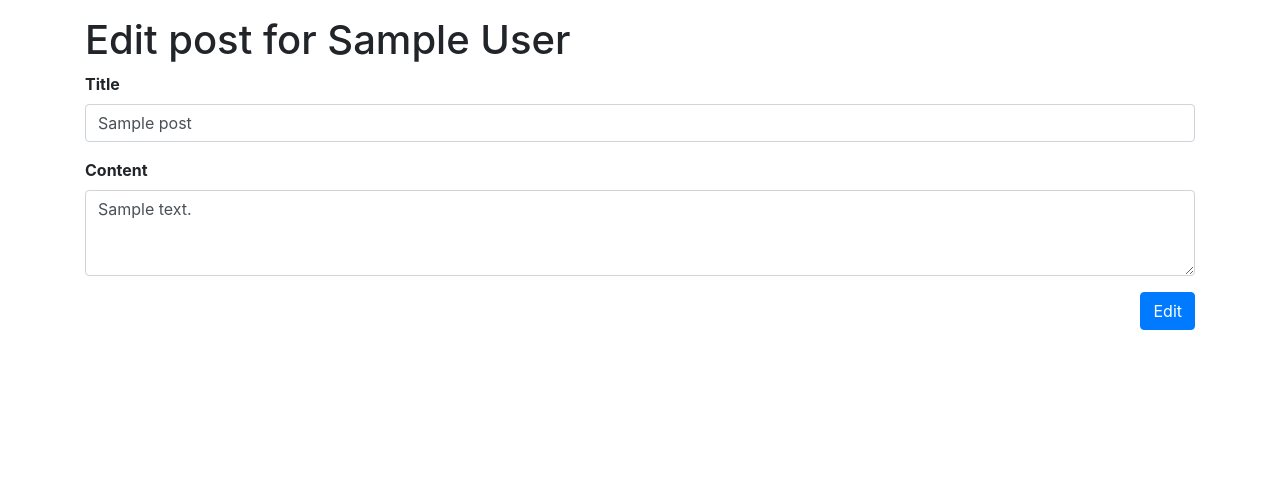
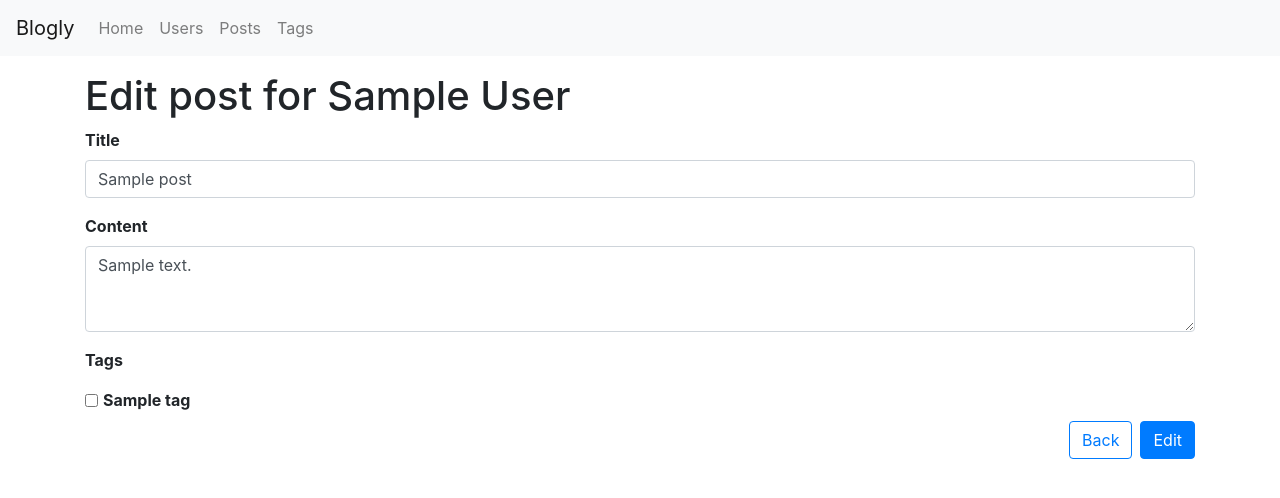
Before and after one commit to boatscalphy/Springboard, a Flask app: page /posts/1/edit in a window 1280 px wide. Shown: the top 498 px of the page. Run offline with Flask 2, Linux system fonts and the light colour scheme; tables that the repository leaves empty hold one stand-in row (values such as "Sample post"); some libraries are stand-ins or nearby versions.

Commit message:
routes added for tags, posts | added navbar

```diff
--- a/flask-blogly/app.py
+++ b/flask-blogly/app.py
@@ -2,7 +2,7 @@
 
 from flask import Flask, render_template, flash, request, redirect
 from flask_debugtoolbar import DebugToolbarExtension
-from models import db, connect_db, User, Post
+from models import *
 from datetime import datetime
 
 app = Flask(__name__)
@@ -11,7 +11,7 @@ app.config['SECRET_KEY'] = 'password1'
 app.config['SQLALCHEMY_DATABASE_URI'] = 'postgresql:///blogly'
 app.config['SQLALCHEMY_TRACK_MODIFICATIONS'] = False
 app.config['SQLALCHEMY_ECHO'] = True
-
+app.config['DEBUG_TB_INTERCEPT_REDIRECTS'] = False
 toolbar = DebugToolbarExtension(app)
 
 connect_db(app)
@@ -24,8 +24,13 @@ app.jinja_env.filters['datetimeformat'] = datetimeformat
 
 @app.route('/')
 def home():
+    posts = Post.query.order_by(Post.created_at.desc()).limit(5)
+    return render_template('index.html',posts = posts)
+
+@app.route('/users')
+def users():
     users = User.query.all()
-    return render_template('index.html', users=users)
+    return render_template('users.html', users=users)
 
 @app.route('/create_user', methods=["GET", "POST"])
 def create_form():
@@ -42,8 +47,8 @@ def create_form():
 
         db.session.add(new_user)
         db.session.commit()
-
-        return redirect('/')
+        flash(f'User Created: {new_user.first_name} {new_user.last_name}')
+        return redirect('/users')
 
 @app.route('/user/id/<int:user_id>', methods=["GET", "POST"])
 def profile(user_id):
@@ -75,23 +80,39 @@ def delete_user(user_id):
     db.session.delete(user)
     db.session.commit()
     flash('User deleted')
-    return redirect('/')
+    return redirect('/users')
 
 @app.route('/user/id/<int:user_id>/posts/new', methods=["GET", "POST"])
 def new_post(user_id):
     user = User.query.get_or_404(user_id)
 
     if request.method == "GET":
-        return render_template('new_post.html', user=user)
+        tags = Tag.query.all()
+        return render_template('new_post.html', user=user, tags=tags)
 
     else:
         title = request.form.get('title')
         content = request.form.get('post-content')
+        tags = request.form.getlist('tags')
         post = Post(title=title, post_content=content, author_id=user.id)
         db.session.add(post)
         db.session.commit()
+        if len(tags) > 0:
+            for tag in tags:
+                tag_id = Tag.query.filter_by(name=tag).first().id
+                print('-----------------------------------------')
+                print(tag_id)
+                print('-----------------------------------------')
+                post_tag = PostTag(post_id=post.id, tag_id=tag_id)
+                db.session.add(post_tag)
+                db.session.commit()
         flash('Post successful!')
         return redirect(f'/user/id/{user_id}')
+
+@app.route('/posts')
+def show_posts():
+    posts = Post.query.order_by(Post.created_at.desc()).limit(10)
+    return render_template('show_posts.html', posts = posts)
 
 @app.route('/posts/<int:post_id>')
 def show_post(post_id):
@@ -103,12 +124,46 @@ def edit_post(post_id):
     post = Post.query.get_or_404(post_id)
 
     if request.method == "GET":
-        return render_template('edit_post.html', post=post)
+        tags = Tag.query.all()
+        return render_template('edit_post.html', post=post, tags=tags)
 
     else:
         title = request.form.get('title')
         post_content = request.form.get('post-content')
+        tags = request.form.getlist('tags')
         post.title = title
         post.post_content = post_content
+
         db.session.commit()
         return redirect(f'/posts/{post_id}')
+
+@app.route('/posts/<int:post_id>/delete', methods=["POST"])
+def delete_post(post_id):
+    post = Post.query.filter_by(id=post_id).first()
+    db.session.delete(post)
+    db.session.commit()
+    return redirect('/posts')
+
+@app.route('/tags')
+def show_tags():
+    tags = Tag.query.all()
+    return render_template('show_tags.html', tags = tags)
+
+@app.route('/tags/new', methods=["GET", "POST"])
+def create_tag():
+
+    if request.method == "GET":
+        return render_template('create_tag.html')
+    else:
+        tag_name = request.form.get('tag_name')
+        if tag_name is not "":
+            new_tag = Tag(name=tag_name)
+            db.session.add(new_tag)
+            db.session.commit()
+            return redirect('/tags')
+
+@app.route('/tags/<int:tag_id>')
+def show_tag(tag_id):
+    tag_name = Tag.query.filter_by(id=tag_id).first()
+    posts = PostTag.query.filter_by(tag_id = tag_id).all()
+    return render_template('tag_posts.html', posts=posts, tag_name=tag_name.name)
--- a/flask-blogly/templates/base.html
+++ b/flask-blogly/templates/base.html
@@ -8,6 +8,25 @@
     <title>{% block title %}{% endblock %}</title>
 </head>
 <body>
+    {% set navigation_bar = [ ('/', 'index', 'Home'), ('/users', 'users', 'Users'), ('/posts','posts', 'Posts'), ('/tags', 'tags', 'Tags')] -%}
+    {% set activate_page = activate_page|default('index') -%}
+    <nav class="navbar navbar-expand-lg navbar-light bg-light">
+        <a class="navbar-brand" href="/">Blogly</a>
+        <button class="navbar-toggler" type="button" data-toggle="collapse" data-target="#navbarNavAltMarkup" aria-controls="navbarNavAltMarkup" aria-expanded="false" aria-label="Toggle navigation">
+            <span class="navbar-toggler-icon"></span>
+        </button>
+        <div class="collapse navbar-collapse" id="navbarNavAltMarkup">
+            <div class="navbar-nav">
+                {% for href, id, caption in navigation_bar %}
+                    {% if id == active_page %}
+                        <a class="nav-item nav-link active" href="{{href|e}}">{{caption|e}}<span class="sr-only">(current)</span></a>
+                    {% else %}
+                        <a class="nav-item nav-link" href="{{href|e}}">{{caption|e}}</a>
+                    {% endif %}
+                {% endfor %}
+            </div>
+        </div>
+    </nav>
     {% block content %}{% endblock %}
     <script src="https://code.jquery.com/jquery-3.3.1.slim.min.js" integrity="sha384-q8i/X+965DzO0rT7abK41JStQIAqVgRVzpbzo5smXKp4YfRvH+8abtTE1Pi6jizo" crossorigin="anonymous"></script>
     <script src="https://cdnjs.cloudflare.com/ajax/libs/popper.js/1.14.7/umd/popper.min.js" integrity="sha384-UO2eT0CpHqdSJQ6hJty5KVphtPhzWj9WO1clHTMGa3JDZwrnQq4sF86dIHNDz0W1" crossorigin="anonymous"></script>
--- a/flask-blogly/templates/edit_post.html
+++ b/flask-blogly/templates/edit_post.html
@@ -1,10 +1,10 @@
 {% extends "base.html" %}
 
-{% block title %}New Post{% endblock %}
+{% block title %}Edit Post{% endblock %}
 {% block content %}
     <div class="container mt-3">
         <h1>Edit post for {{post.user.first_name}} {{post.user.last_name}}</h1>
-        <form action="/posts/{{post.id}}/edit" method="POST">
+        <form action="/posts/{{post.id}}/edit" method="POST" id="post_edit">
             <div class="form-group">
               <label for="title"><strong>Title</strong></label>
               <input type="text" class="form-control" name="title" placeholder="Title" maxlength="50" value="{{post.title}}">
@@ -13,7 +13,17 @@
               <label for="post-content"><strong>Content</strong></label>
               <textarea class="form-control" name="post-content" rows="3">{{post.post_content}}</textarea>
             </div>
-            <button type="submit" class="btn btn-primary float-right">Edit</button>
+            {% if tags|length > 0 %}
+              <p><strong>Tags</strong></p>
+              {% for tag in tags %}
+              <div class="form-check form-check-inline">
+                <input type="checkbox" class="form-check-input" name="tags" value="{{tag.name}}">
+                <label class="form-check-label" for="tags"><strong>{{tag.name}}</strong></label>
+              </div>
+              {% endfor %}
+            {% endif %}
           </form>
+          <button type="submit" class="btn btn-primary float-right mt-2">Edit</button>
+          <a href="/posts/{{post.id}}" class="btn btn-outline-primary float-right mt-2 mr-2" formmethod="POST" form="post_edit">Back</a>
     </div>
 {% endblock %}
--- a/flask-blogly/templates/posts.html
+++ b/flask-blogly/templates/posts.html
@@ -1,5 +1,5 @@
 {% extends "base.html" %}
-
+{% set active_page = "posts" %}
 {% block title %}{{post.title}}{% endblock %}
 {% block content %}
     <div class="container mt-3">
@@ -7,5 +7,7 @@
         <small>By: {{post.user.first_name}} {{post.user.last_name}} on {{post.created_at}}</small>
         <p class="mt-2">{{post.post_content}}</p>
         <a class="btn btn-primary" type="button" href="/posts/{{post.id}}/edit">Edit</a>
+        <button class="btn btn-danger" type="submit" form="delete-post">Delete</button>
+        <form id="delete-post" action="/posts/{{post.id}}/delete" method="POST"></form>
     </div>
 {% endblock %}
```
Also changed, not shown: flask-blogly/models.py (+38 -0 lines), flask-blogly/requirements.txt (added, +11 -0 lines), flask-blogly/seed.py (added, +25 -0 lines), flask-blogly/templates/create_form.html (+6 -4 lines), flask-blogly/templates/create_tag.html (added, +15 -0 lines), flask-blogly/templates/index.html (+12 -21 lines), flask-blogly/templates/new_post.html (+16 -2 lines), flask-blogly/templates/show_posts.html (added, +25 -0 lines), flask-blogly/templates/show_tags.html (added, +21 -0 lines), flask-blogly/templates/tag_posts.html (added, +21 -0 lines), flask-blogly/templates/users.html (added, +30 -0 lines).
